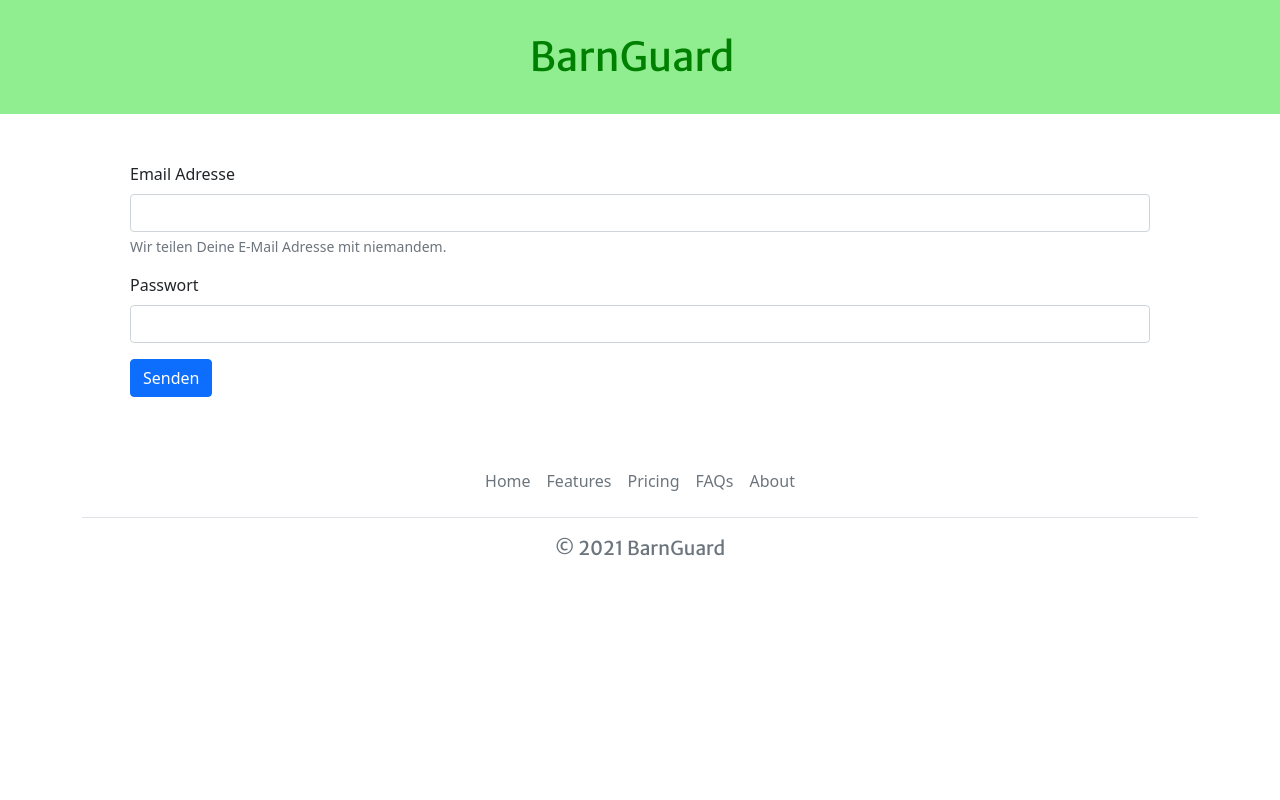
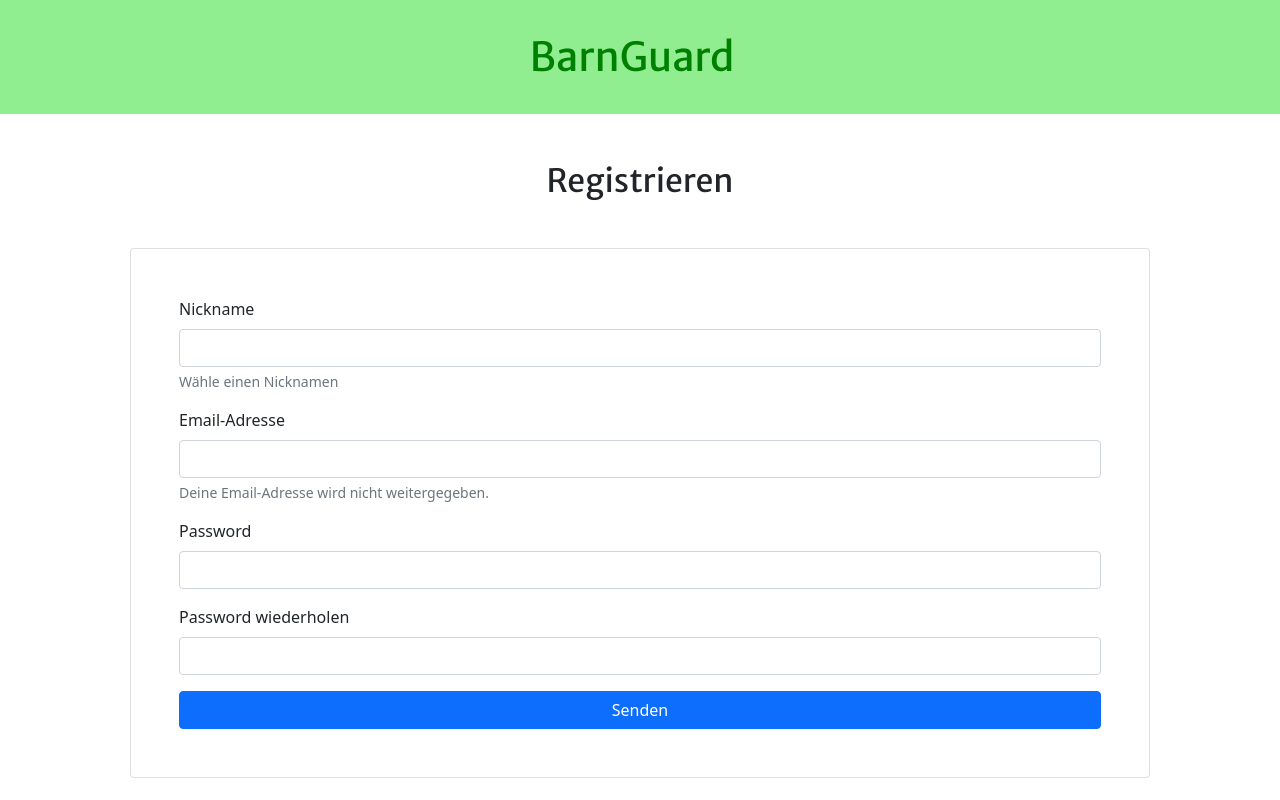
Before and after one commit to Domroon/BarnGuard, a React (Create React App) app: page /registrieren in a window 1280 px wide. Shown: the top 800 px of the page. Built offline with nearby package versions, Linux system fonts and the light colour scheme; no server answers.

Commit message:
add react-links and context-provider

```diff
--- a/package.json
+++ b/package.json
@@ -10,6 +10,7 @@
     "react-date-range": "^1.3.0",
     "react-dates": "^21.8.0",
     "react-dom": "^17.0.2",
+    "react-router-dom": "^5.2.0",
     "react-scripts": "4.0.3",
     "web-vitals": "^1.0.1",
     "yarn": "^1.22.11"
--- a/src/App.js
+++ b/src/App.js
@@ -1,31 +1,35 @@
 import React, { useState, useEffect } from "react"
+import { BrowserRouter, Switch, Route } from "react-router-dom"
 
 import Videos from "./components/Videos"
 import Login from "./components/Login"
 import Register from "./components/Register"
 import ReducedHeader from "./components/ReducedHeader"
+import Header from "./components/Header"
 import Footer from "./components/Footer"
+import StateContext from "./StateContext"
 
 function App() {
-  const [selectedDate, handleDateChange] = useState(new Date())
-  const [videos, setVideos] = useState("None")
-  const [state, setState] = useState({ startDate: null, endDate: null, focusedInput: null })
-  const [endDate, setEndDate] = useState(null)
-  const [focusedInput, setFocusedInput] = useState(null)
-
-  useEffect(() => {
-    fetch("/api/videos")
-      .then((res) => res.json())
-      .then((data) => {
-        setVideos(data[1].date)
-      })
-  }, [])
-
+  const [loggedIn, setLoggedIn] = useState(false)
   return (
     <>
-      <ReducedHeader />
-      <Login />
-      <Footer />
+      <StateContext.Provider value={setLoggedIn}>
+        <BrowserRouter>
+          {loggedIn ? <Header /> : <ReducedHeader />}
+          <Switch>
+            <Route path="/videos">
+              <Videos />
+            </Route>
+            <Route path="/login">
+              <Login />
+            </Route>
+            <Route path="/registrieren">
+              <Register />
+            </Route>
+          </Switch>
+          <Footer />
+        </BrowserRouter>
+      </StateContext.Provider>
     </>
   )
 }
--- /dev/null
+++ b/src/StateContext.js
@@ -0,0 +1,5 @@
+import { createContext } from "react"
+
+const StateContext = createContext()
+
+export default StateContext
--- a/src/components/Footer.js
+++ b/src/components/Footer.js
@@ -1,4 +1,5 @@
 import React from "react"
+import { Link } from "react-router-dom"
 
 function Footer() {
   return (
@@ -6,29 +7,24 @@ function Footer() {
       <div class="container py-3 my-4">
         <ul class="nav justify-content-center border-bottom pb-3 mb-3">
           <li class="nav-item">
-            <a href="#" class="nav-link px-2 text-muted">
-              Home
-            </a>
+            <Link to="/login" class="nav-link px-2 text-muted">
+              Login
+            </Link>
           </li>
           <li class="nav-item">
-            <a href="#" class="nav-link px-2 text-muted">
-              Features
-            </a>
+            <Link to="/registrieren" class="nav-link px-2 text-muted">
+              Registrieren
+            </Link>
           </li>
           <li class="nav-item">
-            <a href="#" class="nav-link px-2 text-muted">
-              Pricing
-            </a>
+            <Link to="/videos" class="nav-link px-2 text-muted">
+              Videos
+            </Link>
           </li>
           <li class="nav-item">
-            <a href="#" class="nav-link px-2 text-muted">
-              FAQs
-            </a>
-          </li>
-          <li class="nav-item">
-            <a href="#" class="nav-link px-2 text-muted">
-              About
-            </a>
+            <Link to="/profil" class="nav-link px-2 text-muted">
+              Profil
+            </Link>
           </li>
         </ul>
         <p class="text-center text-muted">&copy; 2021 BarnGuard</p>
--- a/src/components/Header.js
+++ b/src/components/Header.js
@@ -5,62 +5,62 @@ function Header() {
   return (
     <>
       <header>
-        <nav class="navbar navbar-light">
-          <div class="container-fluid">
-            <a class="navbar-brand" href="#">
+        <nav className="navbar navbar-light">
+          <div className="container-fluid">
+            <a className="navbar-brand" href="#">
               <h1>BarnGuard</h1>
             </a>
 
-            <button class="navbar-toggler" type="button" data-bs-toggle="offcanvas" data-bs-target="#offcanvasExample" aria-controls="offcanvasExample">
-              <span class="navbar-toggler-icon"></span>
+            <button className="navbar-toggler" type="button" data-bs-toggle="offcanvas" data-bs-target="#offcanvasExample" aria-controls="offcanvasExample">
+              <span className="navbar-toggler-icon"></span>
             </button>
-            <div class="collapse navbar-collapse" id="navbarSupportedContent">
-              <ul class="navbar-nav me-auto mb-2 mb-lg-0">
-                <li class="nav-item">
-                  <a class="nav-link active" aria-current="page" href="#">
+            <div className="collapse navbar-collapse" id="navbarSupportedContent">
+              <ul className="navbar-nav me-auto mb-2 mb-lg-0">
+                <li className="nav-item">
+                  <a className="nav-link active" aria-current="page" href="#">
                     Home
                   </a>
                 </li>
-                <li class="nav-item">
-                  <a class="nav-link" href="#">
+                <li className="nav-item">
+                  <a className="nav-link" href="#">
                     Link
                   </a>
                 </li>
-                <li class="nav-item dropdown">
-                  <a class="nav-link dropdown-toggle" href="#" id="navbarDropdown" role="button" data-bs-toggle="dropdown" aria-expanded="false">
+                <li className="nav-item dropdown">
+                  <a className="nav-link dropdown-toggle" href="#" id="navbarDropdown" role="button" data-bs-toggle="dropdown" aria-expanded="false">
                     {" "}
                     Dropdown{" "}
                   </a>
-                  <ul class="dropdown-menu" aria-labelledby="navbarDropdown">
+                  <ul className="dropdown-menu" aria-labelledby="navbarDropdown">
                     <li>
-                      <a class="dropdown-item" href="#">
+                      <a className="dropdown-item" href="#">
                         Action
                       </a>
                     </li>
                     <li>
-                      <a class="dropdown-item" href="#">
+                      <a className="dropdown-item" href="#">
                         Another action
                       </a>
                     </li>
                     <li>
-                      <hr class="dropdown-divider" />
+                      <hr className="dropdown-divider" />
                     </li>
                     <li>
-                      <a class="dropdown-item" href="#">
+                      <a className="dropdown-item" href="#">
                         Something else here
                       </a>
                     </li>
                   </ul>
                 </li>
-                <li class="nav-item">
-                  <a class="nav-link disabled" href="#" tabindex="-1" aria-disabled="true">
+                <li className="nav-item">
+                  <a className="nav-link disabled" href="#" tabindex="-1" aria-disabled="true">
                     Disabled
                   </a>
                 </li>
               </ul>
-              <form class="d-flex">
-                <input class="form-control me-2" type="search" placeholder="Search" aria-label="Search" />
-                <button class="btn btn-outline-success" type="submit">
+              <form className="d-flex">
+                <input className="form-control me-2" type="search" placeholder="Search" aria-label="Search" />
+                <button className="btn btn-outline-success" type="submit">
                   Search
                 </button>
               </form>
--- a/src/components/Login.js
+++ b/src/components/Login.js
@@ -1,10 +1,13 @@
-import React from "react"
+import React, { useContext } from "react"
+import StateContext from "../StateContext"
 
 function Login() {
+  const context = useContext(StateContext)
   return (
-    <section class="login-form">
+    <section class="login">
       <div class="container">
-        <form class="m-5">
+        <h2 className="text-center mt-5">Login</h2>
+        <form class="mx-5">
           <div class="mb-3">
             <label for="exampleInputEmail1" class="form-label">
               Email Adresse
@@ -20,7 +23,7 @@ function Login() {
             </label>
             <input type="password" class="form-control" id="exampleInputPassword1" required></input>
           </div>
-          <button type="submit" class="btn btn-primary">
+          <button onClick={context} type="submit" class="btn btn-primary">
             Senden
           </button>
         </form>
--- a/src/components/Menu.js
+++ b/src/components/Menu.js
@@ -1,4 +1,5 @@
 import React, { useEffect } from "react"
+import { Link } from "react-router-dom"
 
 function Menu() {
   return (
@@ -22,19 +23,18 @@ function Menu() {
         </div>
         <div class="offcanvas-body">
           <div class="list-group">
-            <a href="#" class="list-group-item list-group-item-action active" aria-current="true">
-              {" "}
-              Home{" "}
-            </a>
-            <a href="#" class="list-group-item list-group-item-action">
-              Register
-            </a>
-            <a href="#" class="list-group-item list-group-item-action">
+            <Link to="/login" class="list-group-item list-group-item-action active" aria-current="true">
               Login
-            </a>
-            <a href="#" class="list-group-item list-group-item-action disabled" tabindex="-1" aria-disabled="true">
-              A disabled link item
-            </a>
+            </Link>
+            <Link to="/registrieren" class="list-group-item list-group-item-action">
+              Registrieren
+            </Link>
+            <Link to="/videos" class="list-group-item list-group-item-action">
+              Videos
+            </Link>
+            <Link to="/profil" class="list-group-item list-group-item-action disabled" tabindex="-1" aria-disabled="true">
+              Profil
+            </Link>
           </div>
         </div>
       </div>
--- a/src/components/Register.js
+++ b/src/components/Register.js
@@ -4,6 +4,7 @@ function Register() {
   return (
     <section class="register-form">
       <div class="container">
+        <h2 className="text-center mt-5">Registrieren</h2>
         <form class="m-5 card p-5">
           <div class="mb-3">
             <label for="name" class="form-label">
--- a/src/components/Videos.js
+++ b/src/components/Videos.js
@@ -5,6 +5,7 @@ function Videos() {
     <div className="App">
       <section class="movie-cards">
         <div class="container">
+          <h2 className="text-center mt-5">Videos</h2>
           <div id="app" class="row justify-content-sm-center">
             <p>Videos</p>
           </div>
```
Also changed, not shown: 1 other file (tests, documents, lock files or other folders).
